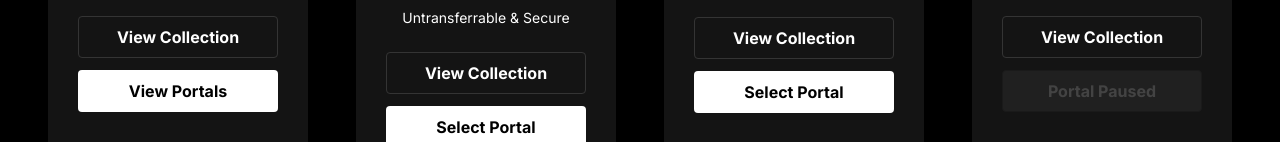
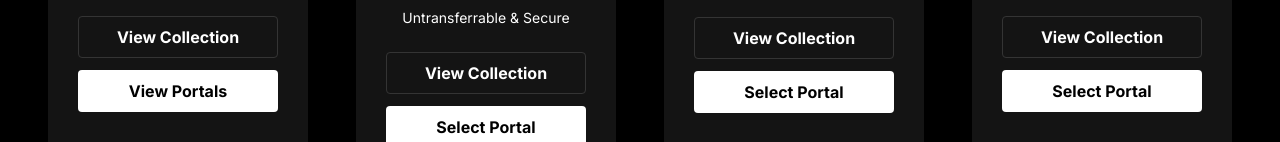
Before and after one commit to devAlexDotEth/PAYCDappGPT, a React (Create React App) app: page / in a window 1280 px wide. Shown: the part 807-949 px from the top of the page. Built offline with nearby package versions, Linux system fonts and the light colour scheme; no server answers; a web font is replaced by a local one.

Commit message:
Turn on legends button

```diff
--- a/src/compositions/home.jsx
+++ b/src/compositions/home.jsx
@@ -252,12 +252,11 @@ export const Home = () => {
             <Button
               as="a"
               size="M"
-              variant="SECONDARY"
-              href="..."
+              variant="PRIMARY"
+              href="https://legends.pepeapeyachtclub.com"
               target="_blank"
-              disabled
             >
-              Portal Paused
+              Select Portal
             </Button>
           </Card>
           <Card
```
